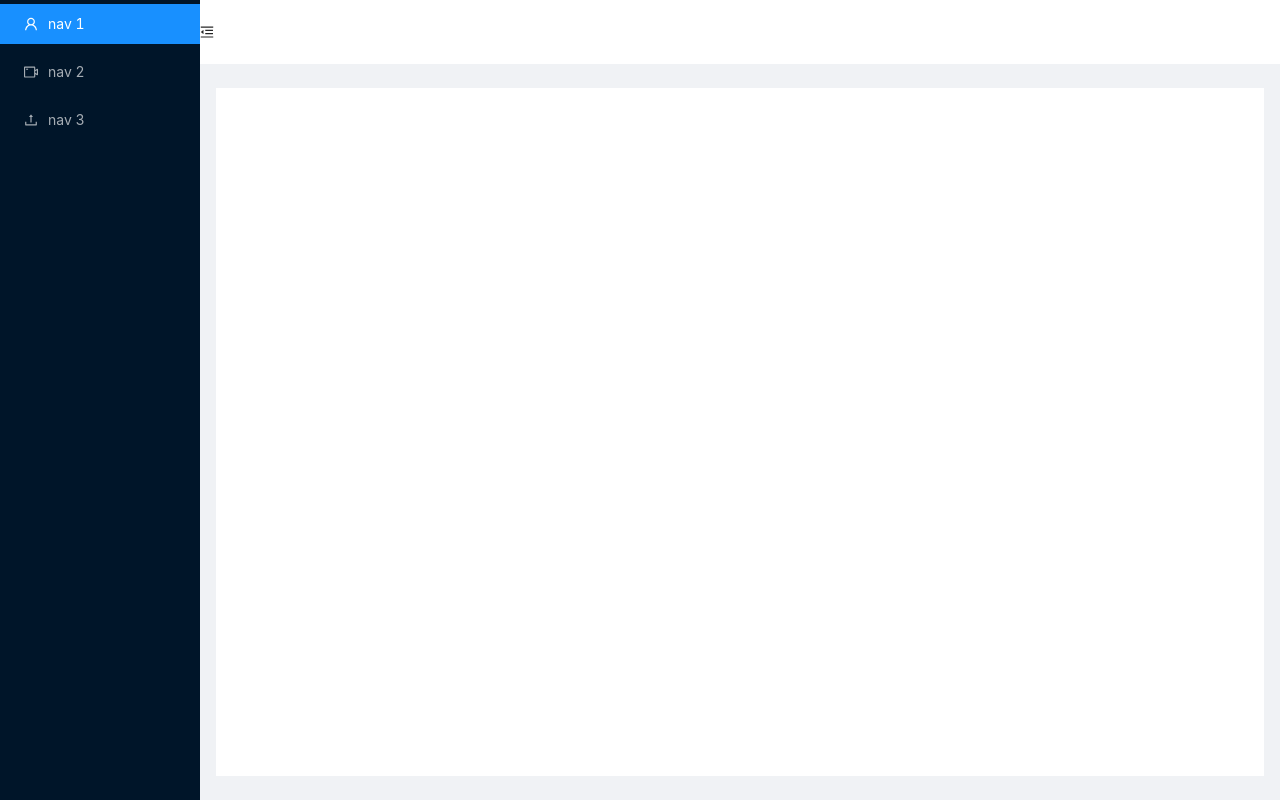
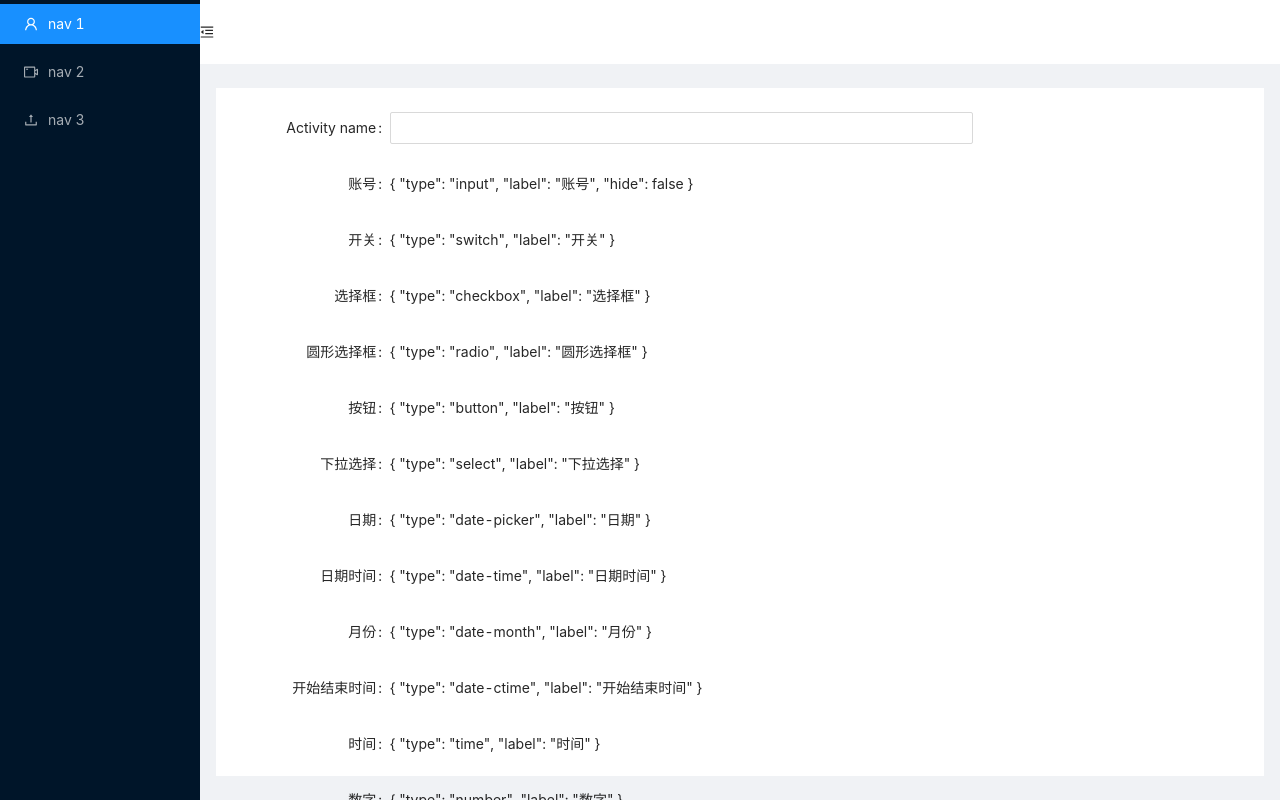
Before and after one commit to nindle/vue3-ts-vite-admin-io, a Vue app: page /#/ in a window 1280 px wide. Built offline with nearby package versions, Linux system fonts and the light colour scheme; sample sign-in values are in the browser's storage.

Commit message:
封装组件

```diff
--- a/components.d.ts
+++ b/components.d.ts
@@ -4,12 +4,12 @@
 
 declare module '@vue/runtime-core' {
   export interface GlobalComponents {
+    '// HelloWorld': typeof import('./src/components/HelloWorld.vue')['default']
     AButton: typeof import('ant-design-vue/es')['Button']
-    ACheckbox: typeof import('ant-design-vue/es')['Checkbox']
     AForm: typeof import('ant-design-vue/es')['Form']
     AFormItem: typeof import('ant-design-vue/es')['FormItem']
     AInput: typeof import('ant-design-vue/es')['Input']
-    AInputPassword: typeof import('ant-design-vue/es')['InputPassword']
+    AInputSearch: typeof import('ant-design-vue/es')['InputSearch']
     ALayout: typeof import('ant-design-vue/es')['Layout']
     ALayoutContent: typeof import('ant-design-vue/es')['LayoutContent']
     ALayoutHeader: typeof import('ant-design-vue/es')['LayoutHeader']
--- a/src/Layout/index.vue
+++ b/src/Layout/index.vue
@@ -59,5 +59,6 @@ const onSearch = (searchValue: string) => {
 <style scoped lang="scss">
 .ant-layout {
   height: 100vh;
+  overflow: hidden;
 }
 </style>
--- /dev/null
+++ b/src/hooks/useForm.vue
@@ -0,0 +1,116 @@
+<template>
+  <div class="">
+    <a-form :model="formState" :label-col="labelCol" :wrapper-col="wrapperCol">
+      <a-form-item label="Activity name">
+        <a-input v-model:value="formState.name" />
+      </a-form-item>
+
+      <a-form-item :label="item.label" v-for="(item, index) in config" :key="index">
+        {{ item }}
+      </a-form-item>
+
+      <a-form-item :wrapper-col="{ span: 14, offset: 4 }">
+        <a-button type="primary" @click="onSubmit">Create</a-button>
+        <a-button style="margin-left: 10px">Cancel</a-button>
+      </a-form-item>
+    </a-form>
+  </div>
+</template>
+
+<script setup lang="ts">
+import { reactive, toRaw } from 'vue';
+import type { UnwrapRef } from 'vue';
+
+interface FormState {
+  name: string;
+  delivery: boolean;
+  type: string[];
+  resource: string;
+  desc: string;
+}
+
+const config = reactive({
+  input: {
+    type: 'input',
+    label: '账号',
+    hide: false,
+  },
+  switch: {
+    type: 'switch',
+    label: '开关',
+  },
+  checkbox: {
+    type: 'checkbox',
+    label: '选择框',
+  },
+  radio: {
+    type: 'radio',
+    label: '圆形选择框',
+  },
+  button: {
+    type: 'button',
+    label: '按钮',
+  },
+  select: {
+    type: 'select',
+    label: '下拉选择',
+  },
+  date: {
+    type: 'date-picker',
+    label: '日期',
+  },
+  datetime: {
+    type: 'date-time',
+    label: '日期时间',
+  },
+  month: {
+    type: 'date-month',
+    label: '月份',
+  },
+  ctime: {
+    type: 'date-ctime',
+    label: '开始结束时间',
+  },
+  time: {
+    type: 'time',
+    label: '时间',
+  },
+  number: {
+    type: 'number',
+    label: '数字',
+  },
+  slider: {
+    type: 'slider',
+    label: '进度条',
+  },
+  rate: {
+    type: 'rate',
+    label: '打星',
+  },
+  upload: {
+    type: 'upload',
+    label: '上传',
+  },
+  uploaddragger: {
+    type: 'upload-dragger',
+    label: '上传',
+  },
+});
+
+const formState: UnwrapRef<FormState> = reactive({
+  name: '',
+  delivery: false,
+  type: [],
+  resource: '',
+  desc: '',
+});
+
+const onSubmit = () => {
+  console.log('submit!', toRaw(formState));
+};
+
+const wrapperCol = { span: 14 };
+const labelCol = { style: { width: '150px' } };
+</script>
+
+<style scoped lang="scss"></style>
--- a/src/router/index.ts
+++ b/src/router/index.ts
@@ -8,6 +8,11 @@ const routes: Array<RouteRecordRaw> = [
     name: 'Layout',
     component: () => import('../Layout/index.vue'),
     children: [
+      {
+        path: '/',
+        name: 'home',
+        component: () => import('../views/home/index.vue')
+      },
       {
         path: '/about',
         name: 'about',
--- a/src/views/home/index.vue
+++ b/src/views/home/index.vue
@@ -1,10 +1,12 @@
 <template>
-  <div class="">123</div>
+  <div class="">
+    <AformData />
+  </div>
 </template>
 
 <script setup lang="ts">
+import AformData from '../../hooks/useForm.vue';
 import { ref } from 'vue';
-
 </script>
 
 <style scoped lang="scss"></style>
```
